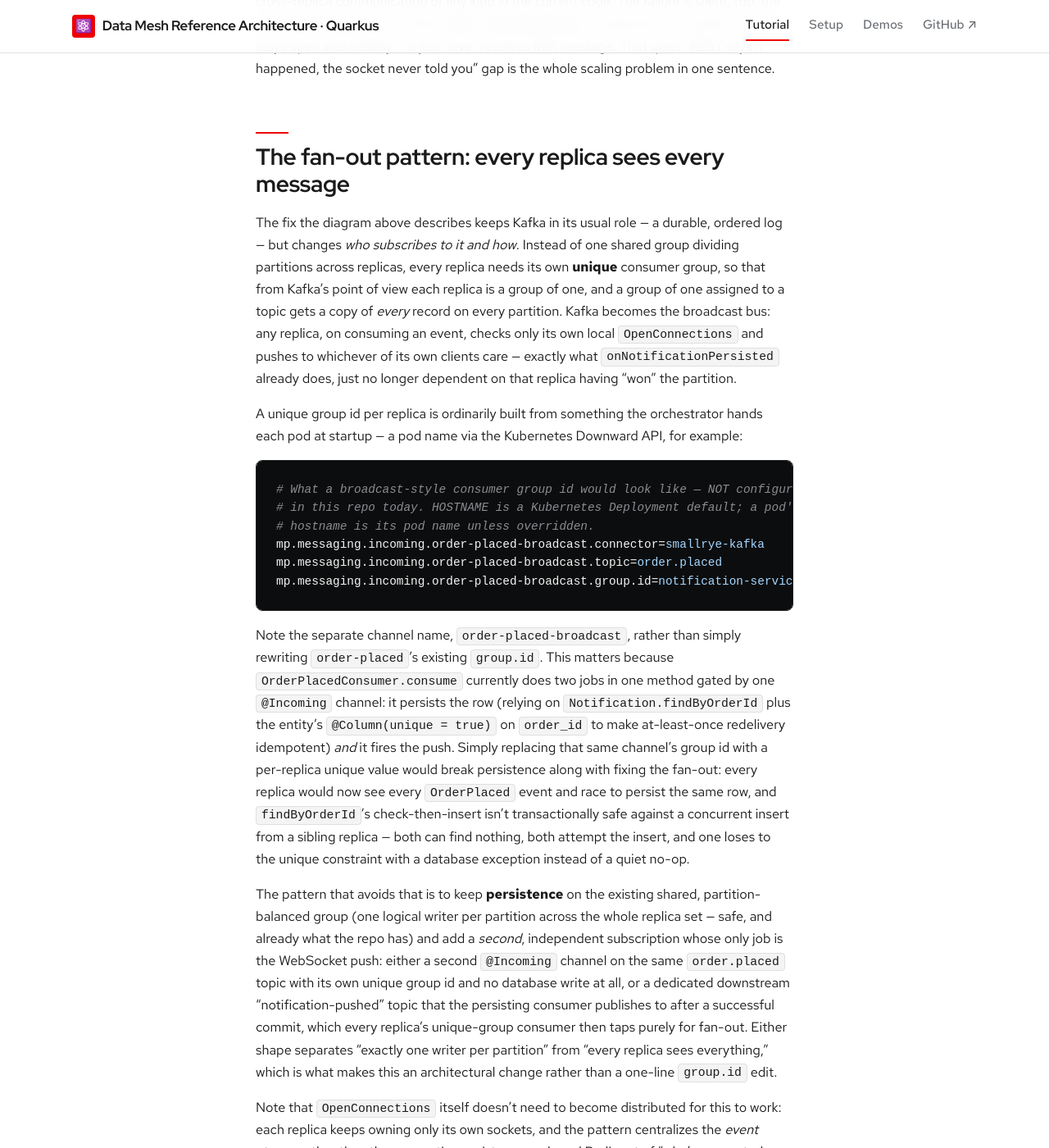
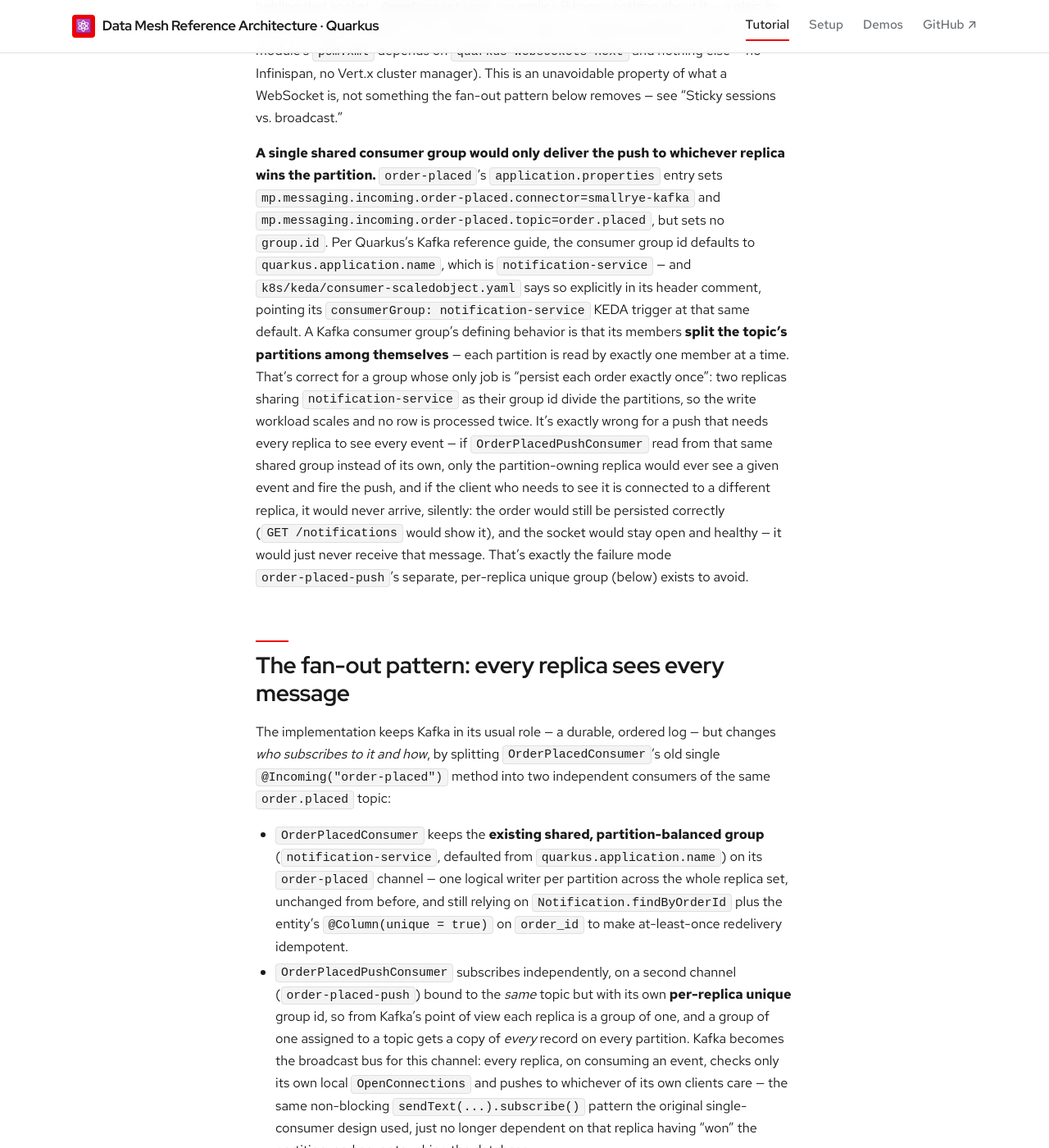
Before and after one commit to patterncatalyst/datamesh-reference-arch-quarkus, a Jekyll site: the page built from _docs/16-websocket-scaling.md, in a window 1280 px wide and 1400 px high, scrolled down 3320 px. Shown: the whole window at 82% size. Built offline with Jekyll 4.4.1, drawn with Linux system fonts in a browser that asks for light colours; some web fonts are replaced; some of the changed text lies outside the part shown.

Commit message:
feat(notification): WebSocket push fan-out across replicas
Split the single order-placed consumer into a persistence consumer
(shared notification-service group, partition-balanced, one replica
persists each event) and a new OrderPlacedPushConsumer on a per-replica
unique group (notification-push-${HOSTNAME}) so every replica receives
every order.placed and pushes to its own locally-connected WebSocket
clients. Verified on a 2-replica minikube deployment: both replicas
independently delivered the same order to their own client.

````diff
--- a/_docs/16-websocket-scaling.md
+++ b/_docs/16-websocket-scaling.md
@@ -2,24 +2,26 @@
 title: "Appendix: scaling WebSocket push with Kafka"
 order: 16
 part: Appendices
-description: "Why notification-service's single-process WebSocket push breaks the moment it runs as more than one replica, and what Kafka-backed fan-out across per-replica consumer groups would need to look like to fix it."
+description: "Why notification-service's single-process WebSocket push would break across more than one replica, and how Kafka-backed fan-out across per-replica consumer groups fixes it."
 duration: "20 minutes"
 marker: "16"
 ---
 
 Chapter 11 introduced `notification-service`'s `/ws/notifications` endpoint as a
-WebSockets.Next capability demo: a client connects, and `OrderPlacedConsumer`
-pushes it a `Notification` the instant the row that backs it commits. That demo
-runs, and is genuinely real-time rather than polling, but it runs as **exactly
+WebSockets.Next capability demo: a client connects, and the consumer side of
+`notification-service` pushes it a `Notification` moments after the
+corresponding `order.placed` event lands on Kafka. That demo runs, and is
+genuinely real-time rather than polling, but it originally ran as **exactly
 one process**. This appendix covers the gap between that and a deployment with
 more than one replica, the normal shape for anything KEDA scales — naming the
-problem precisely and describing the pattern that solves it.
+problem precisely and walking through the two-consumer, two-Kafka-group
+pattern `notification-service` now implements to solve it.
 
 {% include excalidraw.html file="16-websocket-scaling" alt="N replicas of notification-service behind a Kubernetes Service/load balancer. Each replica holds its own local set of WebSocket client connections (a per-JVM OpenConnections registry) and its own Kafka consumer in a unique consumer group on the order.placed topic, so every replica receives every message. A client is pinned to the one replica it connected to; when that replica's consumer reads an OrderPlaced/Notification event, it checks its own local connection registry and pushes to whichever of its clients care, while the other replicas do the same independently for their own clients. Kafka is drawn as the shared fan-out bus all replicas read from in parallel, replacing the single in-process broadcast the one-replica version relies on." caption="Figure A1.1 — Scaling WebSocket push across replicas with Kafka fan-out" %}
 
-## What the repo actually does today
+## What the repo does today
 
-Everything here traces back to two classes in
+Everything here traces back to three classes in
 `examples/notification-service/src/main/java/com/patterncatalyst/datamesh/notification/`.
 
 `OrderNotificationSocket` is deliberately minimal — it only acknowledges the
@@ -36,17 +38,38 @@ public class OrderNotificationSocket {
 }
 ```
 
-The actual push happens elsewhere, in `OrderPlacedConsumer`, which does three
-things in sequence inside one `@Transactional` `@Incoming("order-placed")`
-method: deserialize the Avro `OrderPlaced` event, persist it as a
-`Notification` row (skipping it if `Notification.findByOrderId` already finds
-one, since Kafka delivery is at-least-once), and then fire a CDI event. A
-separate `@Observes(during = TransactionPhase.AFTER_SUCCESS)` method only runs
-once that transaction has actually committed, and that is the method that
-touches WebSockets:
+Persistence and push are two independent Kafka consumers of the same
+`order.placed` topic, each with its own Reactive Messaging channel and its
+own consumer group. `OrderPlacedConsumer` does the persistence: deserialize
+the Avro `OrderPlaced` event, and persist it as a `Notification` row inside
+one `@Transactional` `@Incoming("order-placed")` method (skipping it if
+`Notification.findByOrderId` already finds one, since Kafka delivery is
+at-least-once):
 
 ```java
-void onNotificationPersisted(@Observes(during = TransactionPhase.AFTER_SUCCESS) Notification notification) {
+@Incoming("order-placed")
+@Transactional
+public void consume(OrderPlaced event) {
+    String orderId = event.getOrderId();
+    if (Notification.findByOrderId(orderId) != null) {
+        LOG.infof("skipping duplicate delivery for order %s", orderId);
+        return;
+    }
+
+    Notification notification = Notification.from(event);
+    notification.persist();
+
+    LOG.infof("persisted notification for order %s (%s)", orderId, event.getEventType());
+}
+```
+
+`OrderPlacedPushConsumer` does the push, off a second channel
+(`order-placed-push`) bound to the same `order.placed` topic:
+
+```java
+@Incoming("order-placed-push")
+public void consume(OrderPlaced event) {
+    Notification notification = Notification.from(event);
     wsConnections.listAll().forEach(connection -> connection.sendText(notification)
             .subscribe().with(
                     ignored -> {
@@ -59,17 +82,21 @@ void onNotificationPersisted(@Observes(during = TransactionPhase.AFTER_SUCCESS)
 
 `wsConnections` is an injected `io.quarkus.websockets.next.OpenConnections` —
 the WebSockets.Next registry of every socket currently open **in this JVM**.
-That's the entire push mechanism: one process holds the Kafka consumer, the
-same process holds the socket registry, and `listAll()` can iterate every
-connected client because there is, by construction, only one process to ask.
-`demos/demo-websocket.sh` proves this chain end to end — order placed,
-consumed, persisted, pushed — but it does so by running exactly one
-`notification-service` JVM.
+`listAll()` iterates whichever clients happen to be connected to *this*
+replica; it never needs to know about sockets held by any other replica,
+because every replica runs its own `OrderPlacedPushConsumer` against the
+same topic (see "The fan-out pattern" below for why that's safe to do
+without racing `OrderPlacedConsumer`'s write). `demos/demo-websocket.sh`
+proves the single-replica case of this chain end to end — order placed,
+consumed, persisted, pushed — by running exactly one `notification-service`
+JVM, where persistence and push happen to be observed by that same one
+process either way.
 
-## Why a second replica breaks this
+## Why a second replica would break the old single-channel design
 
 Put two replicas of `notification-service` behind a Kubernetes `Service` (or
-any load balancer) and two independent problems appear at once.
+any load balancer) and two independent problems show up — one inherent to
+WebSockets, and one that the two-channel split above exists to solve.
 
 **The socket is pinned to one replica.** A WebSocket starts as an HTTP
 upgrade and then holds one long-lived TCP connection for its whole life. The
@@ -80,11 +107,13 @@ replica A, replica A is the *only* process in the fleet holding that socket;
 `OpenConnections` on replica B knows nothing about it — a plain in-memory
 registry scoped to the JVM it lives in, with no clustering extension wired up
 (this module's `pom.xml` depends on `quarkus-websockets-next` and nothing
-else — no Infinispan, no Vert.x cluster manager).
+else — no Infinispan, no Vert.x cluster manager). This is an unavoidable
+property of what a WebSocket is, not something the fan-out pattern below
+removes — see "Sticky sessions vs. broadcast."
 
-**The Kafka consumer that fires the push might be a different replica
-entirely.** `application.properties` sets
-`mp.messaging.incoming.order-placed.connector=smallrye-kafka` and
+**A single shared consumer group would only deliver the push to whichever
+replica wins the partition.** `order-placed`'s `application.properties`
+entry sets `mp.messaging.incoming.order-placed.connector=smallrye-kafka` and
 `mp.messaging.incoming.order-placed.topic=order.placed`, but sets no
 `group.id`. Per Quarkus's Kafka reference guide, the consumer group id
 defaults to `quarkus.application.name`, which is `notification-service` — and
@@ -95,70 +124,77 @@ members **split the topic's partitions among themselves** — each partition
 is read by exactly one member at a time. That's correct for a group whose
 only job is "persist each order exactly once": two replicas sharing
 `notification-service` as their group id divide the partitions, so the write
-workload scales and no row is processed twice.
-
-It is exactly wrong for the push. If replica A's consumer happens to own the
-partition the next `OrderPlaced` lands on, replica A's `OrderPlacedConsumer`
-is the only one that ever sees that event and fires the CDI broadcast — and
-if the client who needs to see it is connected to replica B, it never
-arrives. Nothing compensates for this, since there's no cross-replica
-communication of any kind in the current code. The failure is silent, too:
-the order is still persisted correctly (`GET /notifications` would show it),
-and the socket stays open and healthy — it just never receives that message.
-That quiet "REST says it happened, the socket never told you" gap is the
-whole scaling problem in one sentence.
+workload scales and no row is processed twice. It's exactly wrong for a push
+that needs every replica to see every event — if `OrderPlacedPushConsumer`
+read from that same shared group instead of its own, only the
+partition-owning replica would ever see a given event and fire the push,
+and if the client who needs to see it is connected to a different replica,
+it would never arrive, silently: the order would still be persisted
+correctly (`GET /notifications` would show it), and the socket would stay
+open and healthy — it would just never receive that message. That's exactly
+the failure mode `order-placed-push`'s separate, per-replica unique group
+(below) exists to avoid.
 
 ## The fan-out pattern: every replica sees every message
 
-The fix the diagram above describes keeps Kafka in its usual role — a durable,
-ordered log — but changes *who subscribes to it and how*. Instead of one
-shared group dividing partitions across replicas, every replica needs its own
-**unique** consumer group, so that from Kafka's point of view each replica is
-a group of one, and a group of one assigned to a topic gets a copy of
-*every* record on every partition. Kafka becomes the broadcast bus: any
-replica, on consuming an event, checks only its own local `OpenConnections`
-and pushes to whichever of its own clients care — exactly what
-`onNotificationPersisted` already does, just no longer dependent on that
-replica having "won" the partition.
+The implementation keeps Kafka in its usual role — a durable, ordered log —
+but changes *who subscribes to it and how*, by splitting
+`OrderPlacedConsumer`'s old single `@Incoming("order-placed")` method into
+two independent consumers of the same `order.placed` topic:
 
-A unique group id per replica is ordinarily built from something the
-orchestrator hands each pod at startup — a pod name via the Kubernetes
-Downward API, for example:
+- `OrderPlacedConsumer` keeps the **existing shared, partition-balanced
+  group** (`notification-service`, defaulted from
+  `quarkus.application.name`) on its `order-placed` channel — one logical
+  writer per partition across the whole replica set, unchanged from before,
+  and still relying on `Notification.findByOrderId` plus the entity's
+  `@Column(unique = true)` on `order_id` to make at-least-once redelivery
+  idempotent.
+- `OrderPlacedPushConsumer` subscribes independently, on a second channel
+  (`order-placed-push`) bound to the *same* topic but with its own
+  **per-replica unique** group id, so from Kafka's point of view each
+  replica is a group of one, and a group of one assigned to a topic gets a
+  copy of *every* record on every partition. Kafka becomes the broadcast
+  bus for this channel: every replica, on consuming an event, checks only
+  its own local `OpenConnections` and pushes to whichever of its own
+  clients care — the same non-blocking `sendText(...).subscribe()` pattern
+  the original single-consumer design used, just no longer dependent on
+  that replica having "won" the partition, and never touching the database.
+
+The per-replica unique group id is built from `HOSTNAME`, which Kubernetes
+sets to the pod name for every container in a Deployment — unique per
+replica by construction:
 
 ```properties
-# What a broadcast-style consumer group id would look like — NOT configured
-# in this repo today. HOSTNAME is a Kubernetes Deployment default; a pod's
-# hostname is its pod name unless overridden.
-mp.messaging.incoming.order-placed-broadcast.connector=smallrye-kafka
-mp.messaging.incoming.order-placed-broadcast.topic=order.placed
-{% raw %}mp.messaging.incoming.order-placed-broadcast.group.id=notification-service-ws-${HOSTNAME}{% endraw %}
+mp.messaging.incoming.order-placed-push.connector=smallrye-kafka
+mp.messaging.incoming.order-placed-push.topic=order.placed
+{% raw %}mp.messaging.incoming.order-placed-push.group.id=notification-push-${HOSTNAME:notification-service-push}{% endraw %}
+mp.messaging.incoming.order-placed-push.auto.offset.reset=earliest
+mp.messaging.incoming.order-placed-push.enable.auto.commit=false
+mp.messaging.incoming.order-placed-push.value.deserializer=io.apicurio.registry.serde.avro.AvroKafkaDeserializer
+mp.messaging.incoming.order-placed-push.apicurio.registry.use-specific-avro-reader=true
 ```
 
-Note the separate channel name, `order-placed-broadcast`, rather than simply
-rewriting `order-placed`'s existing `group.id`. This matters because
-`OrderPlacedConsumer.consume` currently does two jobs in one method gated by
-one `@Incoming` channel: it persists the row (relying on
-`Notification.findByOrderId` plus the entity's `@Column(unique = true)` on
-`order_id` to make at-least-once redelivery idempotent) *and* it fires the
-push. Simply replacing that same channel's group id with a per-replica
-unique value would break persistence along with fixing the fan-out: every
-replica would now see every `OrderPlaced` event and race to persist the same
-row, and `findByOrderId`'s check-then-insert isn't transactionally safe
-against a concurrent insert from a sibling replica — both can find nothing,
-both attempt the insert, and one loses to the unique constraint with a
-database exception instead of a quiet no-op.
+The `:notification-service-push` default (Quarkus property-expression
+syntax, {% raw %}`${expression:default}`{% endraw %}) only matters when `HOSTNAME` isn't present
+— for example a bare `mvn test` run outside a container — and keeps that
+case correct for a single replica too, since one fixed group id still
+receives every record on its own.
 
-The pattern that avoids that is to keep **persistence** on the existing
-shared, partition-balanced group (one logical writer per partition across the
-whole replica set — safe, and already what the repo has) and add a *second*,
-independent subscription whose only job is the WebSocket push: either a
-second `@Incoming` channel on the same `order.placed` topic with its own
-unique group id and no database write at all, or a dedicated downstream
-"notification-pushed" topic that the persisting consumer publishes to after a
-successful commit, which every replica's unique-group consumer then taps
-purely for fan-out. Either shape separates "exactly one writer per partition"
-from "every replica sees everything," which is what makes this an
-architectural change rather than a one-line `group.id` edit.
+A separate channel name, `order-placed-push`, matters here rather than
+simply rewriting `order-placed`'s existing `group.id`, because
+`OrderPlacedConsumer.consume` used to do two jobs in one method gated by one
+`@Incoming` channel: persist the row *and* fire the push. Simply replacing
+that one channel's group id with a per-replica unique value would have
+broken persistence along with fixing the fan-out: every replica would then
+see every `OrderPlaced` event and race to persist the same row, and
+`findByOrderId`'s check-then-insert isn't transactionally safe against a
+concurrent insert from a sibling replica — both can find nothing, both
+attempt the insert, and one loses to the unique constraint with a database
+exception instead of a quiet no-op. Keeping persistence on its own channel
+and group, and adding push as a second, independent subscription with no
+database write at all, separates "exactly one writer per partition" from
+"every replica sees everything" — the reason this is an architectural split
+into two consumers rather than a one-line `group.id` edit.
 
 Note that `OpenConnections` itself doesn't need to become distributed for
 this to work: each replica keeps owning only its own sockets, and the
@@ -192,11 +228,11 @@ on, rather than guaranteeing it stays on the one it started with.
 
 ## Backpressure on slow clients
 
-The current `onNotificationPersisted` pushes with
+`OrderPlacedPushConsumer.consume` pushes with
 `connection.sendText(notification).subscribe().with(ignored -> {}, failure -> ...)`
-— fire-and-forget by design, per the method's own Javadoc: this observer
-runs synchronously as part of transaction completion on the Reactive
-Messaging consumer thread, and blocking that thread per client would be
+— fire-and-forget by design, per the method's own Javadoc: this runs
+synchronously on the Reactive Messaging consumer thread for the
+`order-placed-push` channel, and blocking that thread per client would be
 worse than a best-effort push. That's reasonable for a single-client demo,
 but it assumes away something that doesn't survive many concurrent, possibly
 slow clients: nothing bounds how much data can be in flight to a
@@ -204,7 +240,10 @@ slow-reading connection, and nothing disconnects a client that never reads
 at all. The one-replica demo never shows this, since it has exactly one
 short-lived client per run; at real scale, an unbounded number of pending
 sends per slow connection is a memory leak triggered by a client's own
-reading speed.
+reading speed. The fan-out pattern above multiplies this risk by the number
+of replicas, since it's now every replica's `OrderPlacedPushConsumer`
+holding this exposure independently rather than just the one process the
+single-replica demo runs.
 
 A scaled deployment would need a bound per connection — a fixed-size outbound
 queue, with an explicit policy for what happens when it fills: drop the
@@ -213,7 +252,7 @@ oldest pending message (acceptable here, since a newer `Notification` for a
 tick might, so dropping isn't free the way it would be for a status gauge)
 or close the connection and let the client reconnect and miss nothing it
 couldn't re-fetch from `GET /notifications`. Nothing in `OrderNotificationSocket`
-or `OrderPlacedConsumer` does either today; both the bound and the policy
+or `OrderPlacedPushConsumer` does either today; both the bound and the policy
 would be new code, not a configuration flag that already exists on
 `OpenConnections` or `sendText`.
 
@@ -224,9 +263,14 @@ scale on Kafka consumer lag for the `notification-service` group, with
 `minReplicaCount: 0` — the deployment can go to zero replicas when there's no
 lag, and KEDA's Kafka trigger brings a replica back up once lag accrues past
 `lagThreshold: "5"`. That scale-to-zero story is written entirely in terms of
-**consumer lag**, because today's only subscriber to `order.placed` is the
-persistence path; it says nothing about open WebSocket connections, because
-none exist in that ScaledObject's model of the workload.
+**consumer lag on the shared `notification-service` group** — i.e. the
+persistence path, `OrderPlacedConsumer`'s `order-placed` channel. It says
+nothing about the per-replica `order-placed-push` groups
+`OrderPlacedPushConsumer` now also holds (each one, by construction, a group
+of one that catches up to the head of the topic as fast as its replica can
+read, so it wouldn't accrue meaningful lag at this traffic volume even if it
+were wired into the same trigger) or about open WebSocket connections,
+because neither exists in that ScaledObject's model of the workload.
 
 That gap becomes a real conflict once a replica also holds live client
 sockets. A replica with zero consumer lag but three open `/ws/notifications`
@@ -249,21 +293,26 @@ scaled, socket-holding variant of this service.
 
 ## What you learned
 
-- `notification-service`'s WebSocket push works today because one process
-  holds both the Kafka consumer and the socket registry — `OpenConnections`
-  is a per-JVM in-memory structure with no clustering extension behind it.
-- A shared Kafka consumer group (today's default, `notification-service`,
-  taken from `quarkus.application.name`) splits partitions across replicas —
-  correct for exactly-once persistence, and exactly wrong for a push that
-  needs every replica to see every event.
-- The fix is Kafka-as-broadcast-bus: each replica subscribes with its own
-  unique consumer group so it receives every message, then fans out only to
-  its own locally-connected sockets — without needing a distributed
-  connection registry.
-- That requires separating the existing `order-placed` channel's two jobs
-  (partition-balanced persistence, broadcast-style push) rather than simply
-  relabeling its `group.id`, because the same change that fixes fan-out would
-  otherwise break the persistence path's duplicate-write safety.
+- `notification-service` persists and pushes via two independent Kafka
+  consumers of the same `order.placed` topic — `OrderPlacedConsumer` (shared
+  group, `order-placed` channel) and `OrderPlacedPushConsumer` (per-replica
+  unique group, `order-placed-push` channel) — specifically so the push
+  works correctly across more than one replica, each still only touching
+  its own in-JVM `OpenConnections` registry (no clustering extension behind
+  it).
+- A shared Kafka consumer group (`notification-service`, taken from
+  `quarkus.application.name`, still what `order-placed` uses) splits
+  partitions across replicas — correct for exactly-once persistence, and
+  exactly wrong for a push that needs every replica to see every event.
+- The push channel is Kafka-as-broadcast-bus: its per-replica unique group
+  id (`notification-push-{% raw %}${HOSTNAME}{% endraw %}`, see "The
+  fan-out pattern" above) makes every replica a group of one, so each one
+  receives every message and fans out only to its own locally-connected
+  sockets — without needing a distributed connection registry.
+- That's implemented as two separate channels/consumers rather than
+  relabeling `order-placed`'s existing `group.id`, because the same change
+  that fixes fan-out on a single channel would otherwise break the
+  persistence path's duplicate-write safety.
 - A WebSocket's own connection semantics already pin a client to one replica
   for the socket's life; broadcasting over Kafka removes the need to engineer
   sticky-session affinity for *reconnects* on top of that.
@@ -274,4 +323,4 @@ scaled, socket-holding variant of this service.
 
 ---
 
-*Verification status: <span class="status status--unverified">unverified</span>. The single-instance path is now confirmed — `demo-websocket.sh` passed, exercising the connect → persist → push chain. Everything past it (the multi-replica Kafka fan-out) remains a recommended pattern, not deployed or measured.*
+*Verification status: <span class="status status--verified">verified</span>. The multi-replica fan-out was driven on the minikube substrate with two `notification-service` replicas. Each replica's push consumer registered its own unique Kafka group (`notification-push-${HOSTNAME}` resolved to the two distinct pod names, confirmed alongside the shared `notification-service` persistence group), so every replica received every `order.placed` record. A WebSocket client was connected to each replica; a single order was placed, and both clients independently received the push for that same order id — the Kafka-backed broadcast across per-replica consumer groups working as described. (`OrderPlacedConsumer` persists on the shared group; `OrderPlacedPushConsumer` pushes on the per-replica group.)*
````
Also changed, not shown: 5 other files.
